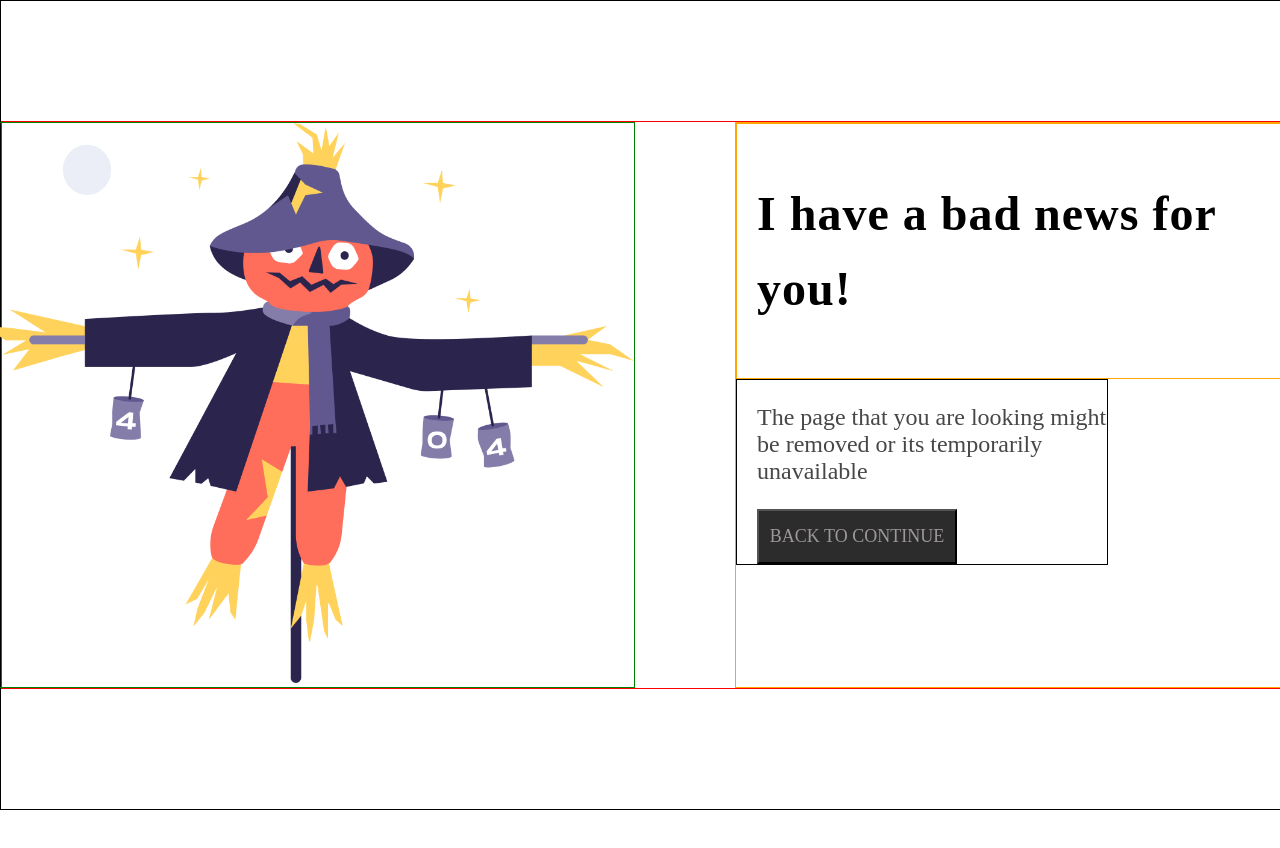
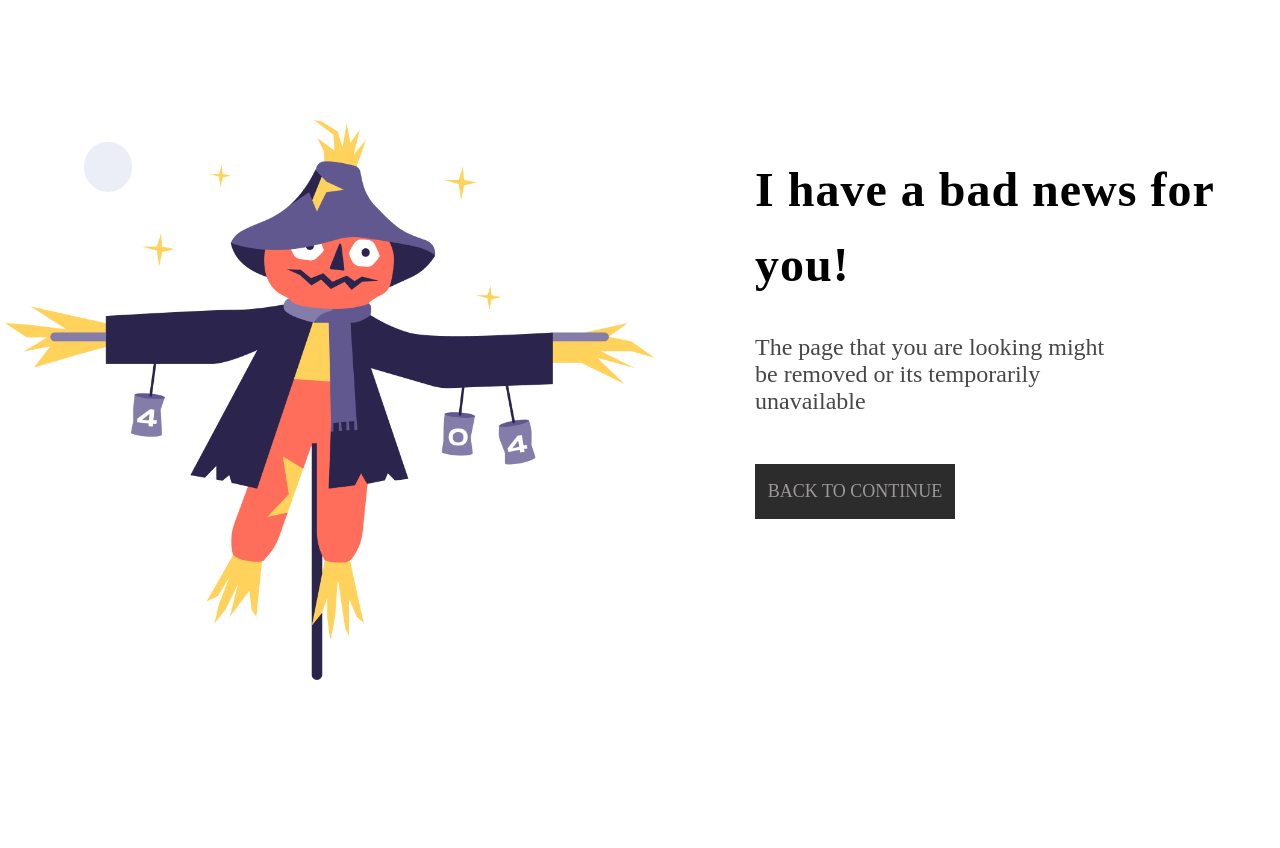
Before and after one commit to vupadhayayx86/scarecrow-challenge, a plain HTML site: page index.html in a window 1280 px wide. Before the commit the page ends 810 px from the top, so only its background shows below. Drawn offline with Linux system fonts and the light colour scheme; a web font is replaced by a local one.

Commit message:
borders removed

```diff
--- a/style.css
+++ b/style.css
@@ -9,7 +9,7 @@ html,body{
     margin:auto;
     padding:0;
     height:max-content;
-    border:1px solid black;
+
     display: block;
 }
 .main_content{
@@ -17,14 +17,12 @@ html,body{
     margin-bottom: 15vh;
     display: flex;
     justify-content: center;
-    border:1px solid red;
+
     height: auto;
    width: auto;
-   gap: 100px;
+   gap: 80px;
 }
-.banner_img{
-    border:1px solid green;
-}
+
 
 
 .banner_img img{
@@ -33,7 +31,7 @@ html,body{
 }
 
 .text_content{
-    border: 1px solid orange;
+
 
 
 }
@@ -42,9 +40,7 @@ html,body{
     width: 520px;
     overflow-wrap: break-word;
     word-wrap: break-word;
-
-    border: 1px solid orange;
-    padding: 20px;
+    padding-left: 20px;
 
 }
 
@@ -60,7 +56,7 @@ html,body{
     font-family: Tektur;
     width: 350px;
     padding-left: 20px;
-    border: 1px solid black;
+
     font-weight: 100;
     color:rgb(72, 71, 71);
     height: max-content;
@@ -74,4 +70,6 @@ html,body{
     font-size: 18px;
     font-family: Tektur;
     text-align: center;
+    border:none;
+    margin-top: 25px;
 }
```
